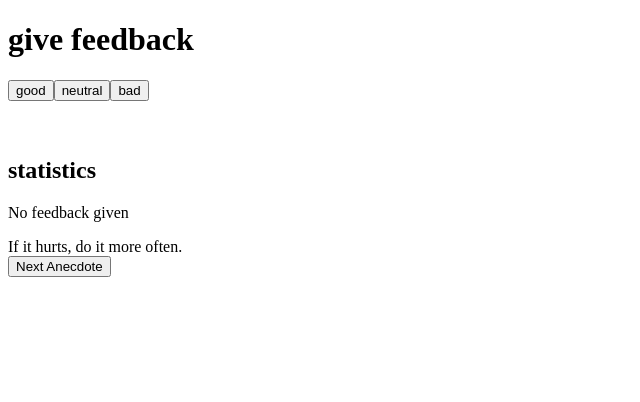
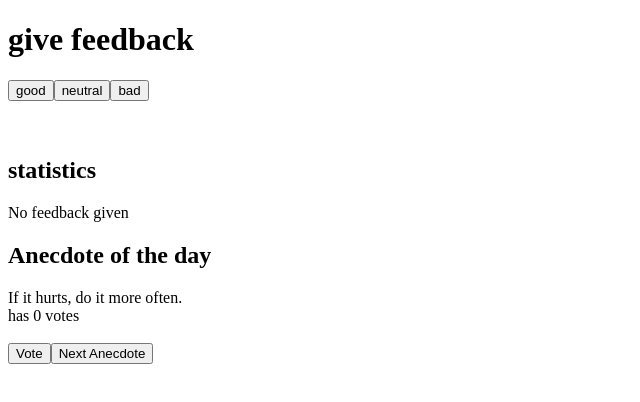
Before and after one commit to Arufiand/belajar-FullStack-JS, a React (Vite) app in the folder part1/: page / in a window 1280 px wide. Shown: the top 402 px of the page, without its empty margins (0-640 px from the left). Built offline with nearby package versions, Linux system fonts and the light colour scheme.

Commit message:
feat: add voting functionality to App component

```diff
--- a/part1/src/App.jsx
+++ b/part1/src/App.jsx
@@ -1,4 +1,4 @@
-import { useState } from 'react'
+import {useEffect, useState} from 'react'
 
 const Header = () => <h1>give feedback</h1>
 const Statistic = ({ text, value }) => (
@@ -64,9 +64,23 @@ const App = () => {
 
     const [selected, setSelected] = useState(0)
 
+    // votes state: an array with one element per anecdote
+    const [votes, setVotes] = useState(new Array(anecdotes.length).fill(0))
+
     const handleAnecdote = () => {
         const randomIndex = Math.floor(Math.random() * anecdotes.length)
         setSelected(randomIndex)
+    }
+
+    useEffect(() => {
+        console.log('votes state changed:', votes)
+    }, [votes, setVotes])
+
+    // handle voting: copy, modify, set state
+    const handleVote = () => {
+        const copy = [...votes]
+        copy[selected] += 1
+        setVotes(copy)
     }
 
 
@@ -81,8 +95,11 @@ const App = () => {
             <br/>
             <br />
             <Contents good={good} neutral={neutral} bad={bad} />
-            {anecdotes[selected]}
+            <h2>Anecdote of the day</h2>
+            <div>{anecdotes[selected]}</div>
+            <div>has {votes[selected]} votes</div>
             <br />
+            <Button handleClick={handleVote} text="Vote" />
             <Button handleClick={() => handleAnecdote()} text="Next Anecdote" />
         </div>
     )
```
